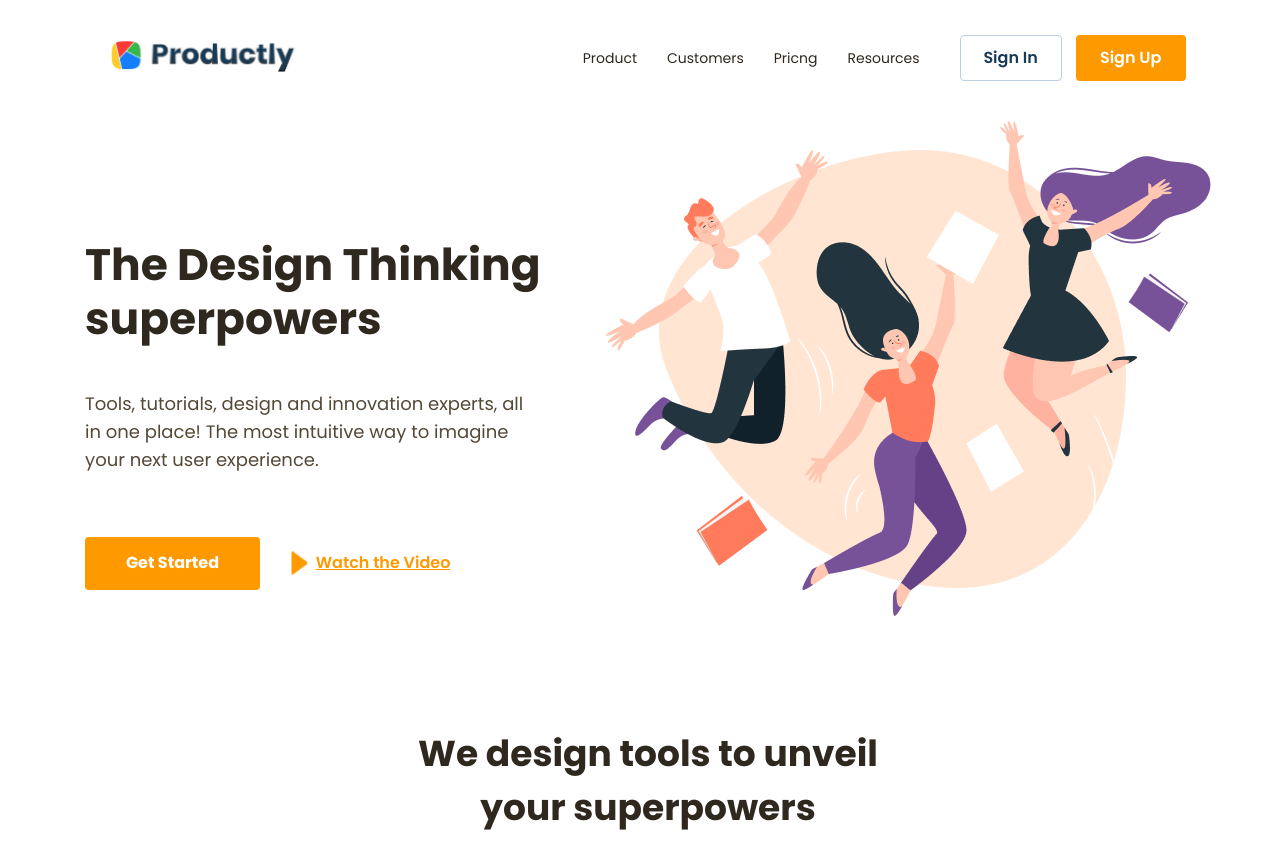
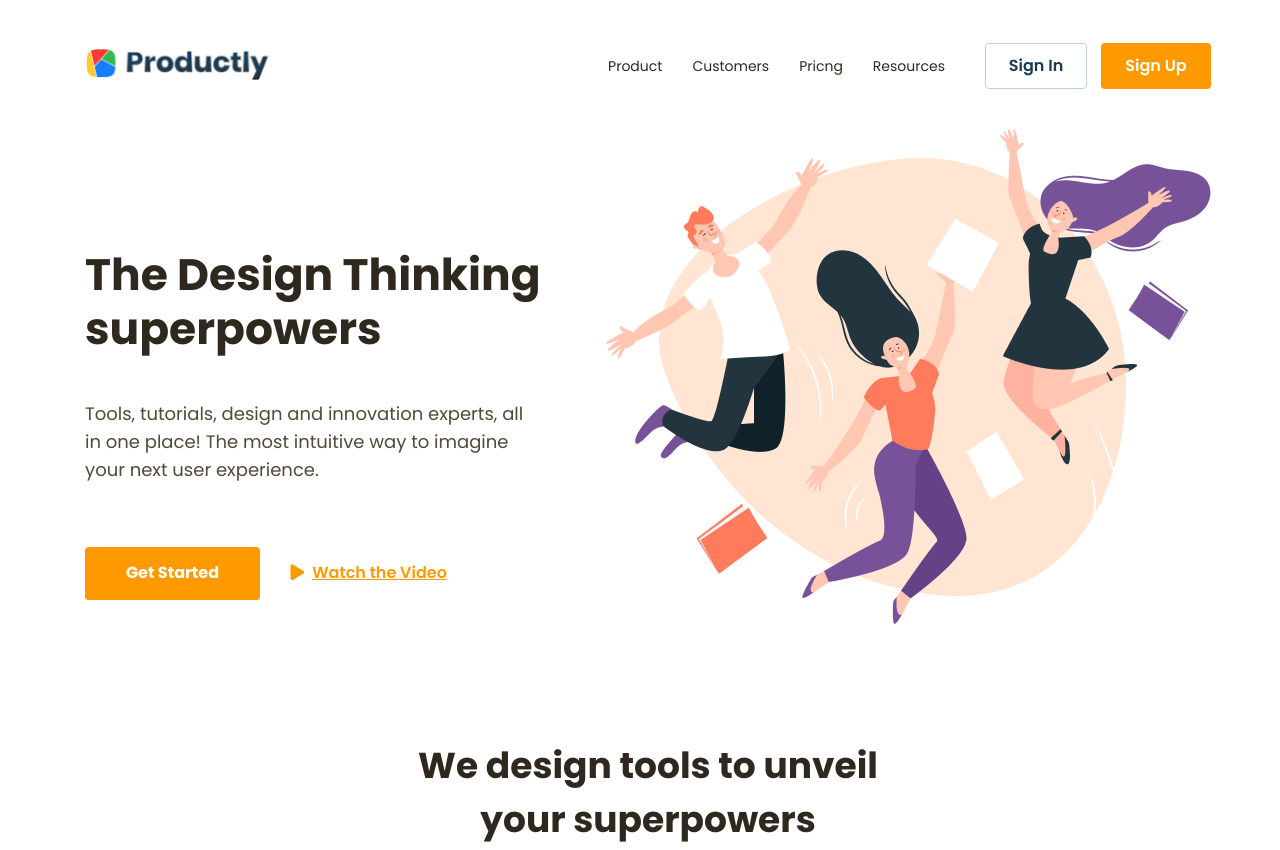
Before and after one commit to SisselUglem/productly, a plain HTML site: page index.html in a window 1280 px wide. Shown: the top 850 px of the page. Drawn offline with Linux system fonts and the light colour scheme.

Commit message:
added some changes based on feedback from Michelle

```diff
--- a/index.html
+++ b/index.html
@@ -4,6 +4,7 @@
     <meta charset="UTF-8">
     <meta http-equiv="X-UA-Compatible" content="IE=edge">
     <link href="https://fonts.googleapis.com/css2?family=Poppins:wght@400;500;600;700&display=swap" rel="stylesheet">
+    <script src="https://kit.fontawesome.com/8c2d0c6396.js" crossorigin="anonymous"></script>
     <meta name="viewport" content="width=device-width, initial-scale=1.0">
     <title>Productly</title>
     <link rel="stylesheet" href="styles/index.css">
@@ -37,7 +38,7 @@
             <div class="design-thinking__buttons">
                 <button class="design-thinking__buttons--one">Get Started</button>
                 <div class="design-thinking__buttons--two">
-                    <img src="assets/Triangle.png" alt="icon triangle" title="triangle">
+                    <i class="fas fa-play"></i>
                     <a class="design-thinking__buttons--two--text" href="#">Watch the Video</a>
                 </div>
             </div>
--- a/styles/index.css
+++ b/styles/index.css
@@ -1,5 +1,10 @@
 body{
+    max-width: 1400px;
     width: 100%;
+    display: flex;
+    flex-direction: column;
+    justify-content: center;
+    align-items: flex-start;
 }
 p{
     font-family: Poppins;
@@ -16,9 +21,11 @@ p{
     justify-content: space-between;
     align-items: center;
     margin: 0%;
-    margin-left: 8%;
-    margin-right: 8%;
+    margin-left: auto;
+    margin-right: auto;
     margin-top: 35px;
+    max-width: 1126px;
+    width: 100%;
 }
 .site-header-container{
     display: flex;
@@ -42,6 +49,9 @@ li a{
     line-height: 28px;
     color: #2F281E;
 }
+li a:hover{
+    color: #FF9900;
+}
 .site-header__buttons--one{
     width: 102px;
     height: 46px;
@@ -56,6 +66,9 @@ li a{
     font-size: 16px;
     line-height: 24px;
 }
+.site-header__buttons--one:hover{
+    background-color: #ebebeb;
+}
 .site-header__buttons--two{
     width: 110px;
     height: 46px;
@@ -69,6 +82,9 @@ li a{
     line-height: 24px;
     /* identical to box height */
     color: #FFFFFF;
+}
+.site-header__buttons--two:hover{
+    background-color: #c07300;
 }
 .site-header__buttons{
     display: flex;
@@ -133,6 +149,9 @@ h3{
     /* identical to box height */
     color: #FFFFFF;
 }
+.design-thinking__buttons--one:hover{
+    background-color: #c07300;
+}
 .design-thinking__buttons--two{
     display: flex;
     font-family: 'Poppins', sans-serif;
@@ -144,14 +163,18 @@ h3{
     align-content: center;
     gap: 8.2px;
 }
+.fa-play{
+    display: flex;
+    color: #FF9900;
+    font-size: 18px;
+    align-items: center;
+}
 .design-thinking__buttons--two--text{
     text-decoration: none;
     color: #FF9900;
     text-decoration-line: underline;
 }
-.design-img{
-    display: flex;
-}
+
 
 /*styles fot the section tools*/
 .tools{
```
